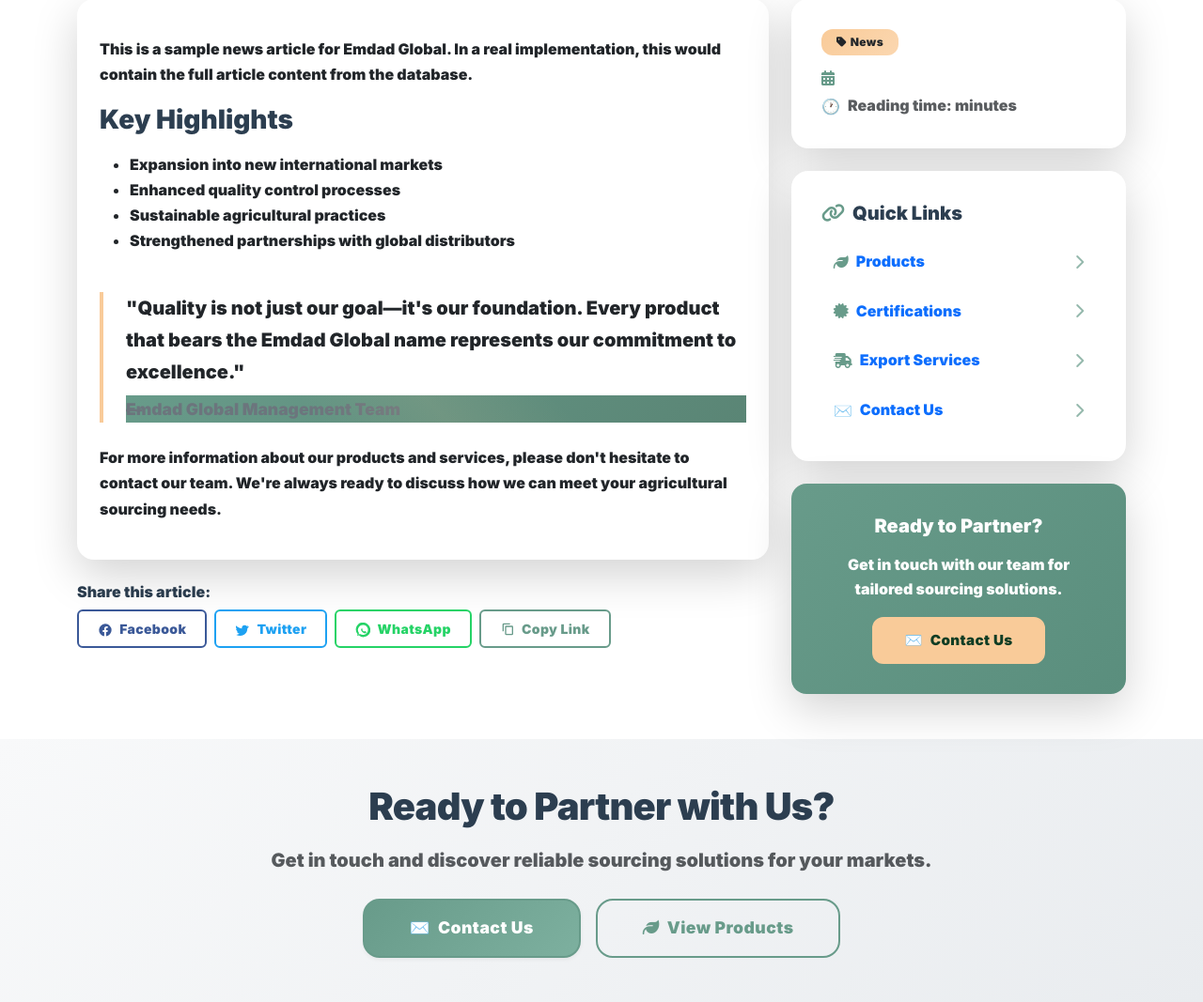
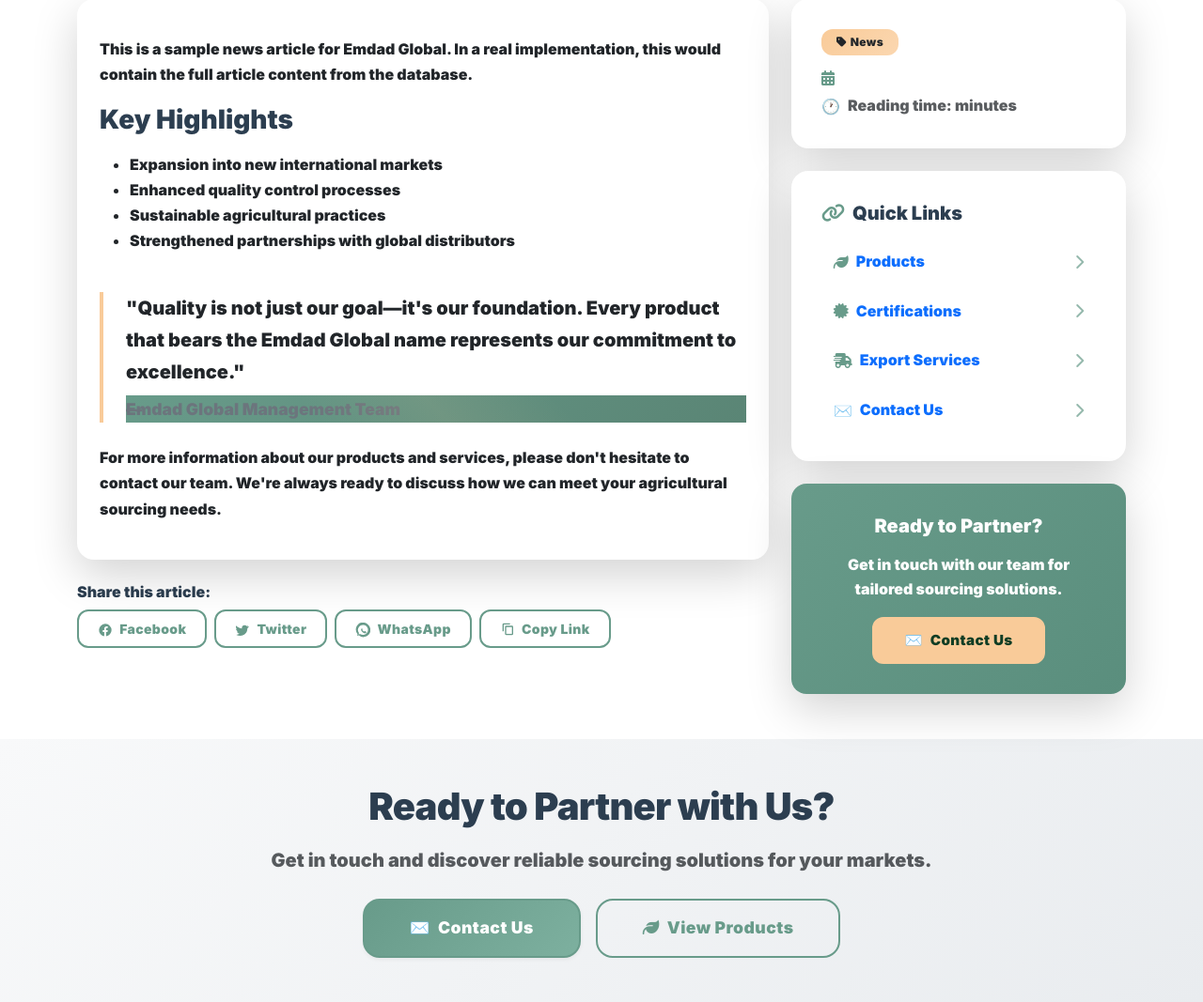
Before and after one commit to whatisup223/emdad, a Python web app: template templates/main/news_detail.html in a window 1280 px wide. Shown: the part 485-1552 px from the top of the page at 94% size. Run offline with Jinja, Linux system fonts and the light colour scheme; the template is opened without the code that fills it, so the values that code supplies are empty; some libraries are stand-ins or nearby versions.

Commit message:
News detail: Arabic labels for share buttons; unify share button design to green with peach hover (Contact Now style).

```diff
--- a/templates/main/news_detail.html
+++ b/templates/main/news_detail.html
@@ -150,16 +150,10 @@
         {% endif %}
 
         <style>
-          /* Share buttons styling to match site identity */
-          .share-btn { border-width:2px; }
-          .share-btn[data-platform="facebook"] { border-color:#3b5998; color:#3b5998; }
-          .share-btn[data-platform="facebook"]:hover { background:#3b5998; color:#fff; }
-          .share-btn[data-platform="twitter"] { border-color:#1da1f2; color:#1da1f2; }
-          .share-btn[data-platform="twitter"]:hover { background:#1da1f2; color:#fff; }
-          .share-btn[data-platform="whatsapp"] { border-color:#25D366; color:#25D366; }
-          .share-btn[data-platform="whatsapp"]:hover { background:#25D366; color:#103d24; }
-          .share-btn[data-platform="copy"] { border-color:#689b8a; color:#689b8a; }
-          .share-btn[data-platform="copy"]:hover { background:#689b8a; color:#103d24; }
+          /* Share buttons: green with peach hover, like Contact Now style */
+          .share-btn { border-width:2px; border-color:#689b8a; color:#689b8a; border-radius:12px; font-weight:700; }
+          .share-btn:hover, .share-btn:focus { background:#f9cb99 !important; border-color:#f9cb99 !important; color:#103d24 !important; box-shadow: 0 10px 24px rgba(249,203,153,.40); transform: translateY(-3px); }
+          .share-btn svg { fill: currentColor; }
         </style>
         <!-- Share Again -->
         <div class="mt-4">
@@ -167,22 +161,22 @@
           <!-- SVG icon versions with green outline + peach hover -->
           <div class="d-flex gap-2 flex-wrap">
             <button class="btn btn-outline-primary btn-sm hover-lift share-btn" data-platform="facebook" aria-label="Facebook">
-              <span class="me-1" aria-hidden="true" style="line-height:0; color:#3b5998;">
+              <span class="me-1" aria-hidden="true" style="line-height:0;">
                 <svg viewBox="0 0 24 24" width="16" height="16" fill="currentColor"><path d="M22 12a10 10 0 10-11.6 9.9v-7h-2.4V12h2.4V9.7c0-2.4 1.4-3.7 3.6-3.7 1 0 2 .2 2 .2v2.3h-1.1c-1.1 0-1.5.7-1.5 1.5V12h2.6l-.4 2.9h-2.2v7A10 10 0 0022 12z"/></svg>
-              </span>Facebook
+              </span>{% if is_rtl %}فيسبوك{% else %}Facebook{% endif %}
             </button>
-            <button class="btn btn-outline-primary btn-sm hover-lift share-btn" data-platform="twitter" aria-label="Twitter" style="border-color:#1da1f2; color:#1da1f2;">
-              <span class="me-1" aria-hidden="true" style="line-height:0; color:#1da1f2;">
+            <button class="btn btn-outline-primary btn-sm hover-lift share-btn" data-platform="twitter" aria-label="Twitter">
+              <span class="me-1" aria-hidden="true" style="line-height:0;">
                 <svg viewBox="0 0 24 24" width="16" height="16" fill="currentColor"><path d="M22 5.9c-.7.3-1.5.6-2.3.7.8-.5 1.4-1.2 1.7-2.1-.8.5-1.7.9-2.6 1.1A4.2 4.2 0 0015.3 4c-2.4 0-4.3 1.9-4.3 4.3 0 .3 0 .6.1.9-3.6-.2-6.9-1.9-9-4.5-.4.6-.6 1.3-.6 2 0 1.5.8 2.8 2 3.6-.7 0-1.3-.2-1.9-.5 0 2.1 1.5 3.8 3.5 4.2-.4.1-.8.2-1.3.2-.3 0-.6 0-.9-.1.6 1.9 2.4 3.2 4.5 3.2A8.5 8.5 0 012 19.5 12 12 0 008.6 21c7.2 0 11.2-6 11.2-11.2v-.5c.8-.6 1.5-1.3 2.1-2.1z"/></svg>
-              </span>Twitter
+              </span>{% if is_rtl %}تويتر{% else %}Twitter{% endif %}
             </button>
-            <button class="btn btn-outline-primary btn-sm hover-lift share-btn" data-platform="whatsapp" aria-label="WhatsApp" style="border-color:#25D366; color:#25D366;">
-              <span class="me-1" aria-hidden="true" style="line-height:0; color:#25D366;">
+            <button class="btn btn-outline-primary btn-sm hover-lift share-btn" data-platform="whatsapp" aria-label="WhatsApp">
+              <span class="me-1" aria-hidden="true" style="line-height:0;">
                 <svg viewBox="0 0 24 24" width="16" height="16" fill="currentColor"><path d="M20.5 3.5A10 10 0 003.7 18.3L3 21l2.8-.7A10 10 0 1020.5 3.5zm-8.4 16a8 8 0 01-4.1-1.1l-.3-.2-2.4.6.6-2.3-.2-.3a8 8 0 117.8 3.3zm4.4-5.3c-.2-.1-1.3-.6-1.4-.6-.2-.1-.3-.1-.5.1l-.4.5c-.1.1-.2.1-.4 0-.2-.1-.8-.3-1.5-1-.6-.5-1-1.2-1.1-1.3-.1-.2 0-.3.1-.4l.3-.3c.1-.1.1-.2.1-.3l-.5-1.2c-.1-.3-.2-.3-.4-.3h-.3c-.1 0-.3.1-.5.3-.2.2-.7.7-.7 1.7s.7 1.9.8 2.1c.1.2 1.4 2.2 3.4 3 .5.2.8.3 1.1.4.5.2 1 .2 1.3.1.4-.1 1.3-.5 1.5-1 .2-.5.2-.9.2-1 0-.1-.1-.2-.3-.3z"/></svg>
-              </span>WhatsApp
+              </span>{% if is_rtl %}واتساب{% else %}WhatsApp{% endif %}
             </button>
-            <button class="btn btn-outline-primary btn-sm hover-lift share-btn" data-platform="copy" aria-label="Copy Link" style="border-color:#689b8a; color:#689b8a;">
-              <span class="me-1" aria-hidden="true" style="line-height:0; color:#689b8a;">
+            <button class="btn btn-outline-primary btn-sm hover-lift share-btn" data-platform="copy" aria-label="Copy Link">
+              <span class="me-1" aria-hidden="true" style="line-height:0;">
                 <svg viewBox="0 0 24 24" width="16" height="16" fill="currentColor"><path d="M16 1H6a2 2 0 00-2 2v11h2V3h10V1zm3 4H10a2 2 0 00-2 2v11a2 2 0 002 2h9a2 2 0 002-2V7a2 2 0 00-2-2zm0 13H10V7h9v11z"/></svg>
               </span>{% if is_rtl %}نسخ الرابط{% else %}Copy Link{% endif %}
             </button>
```
